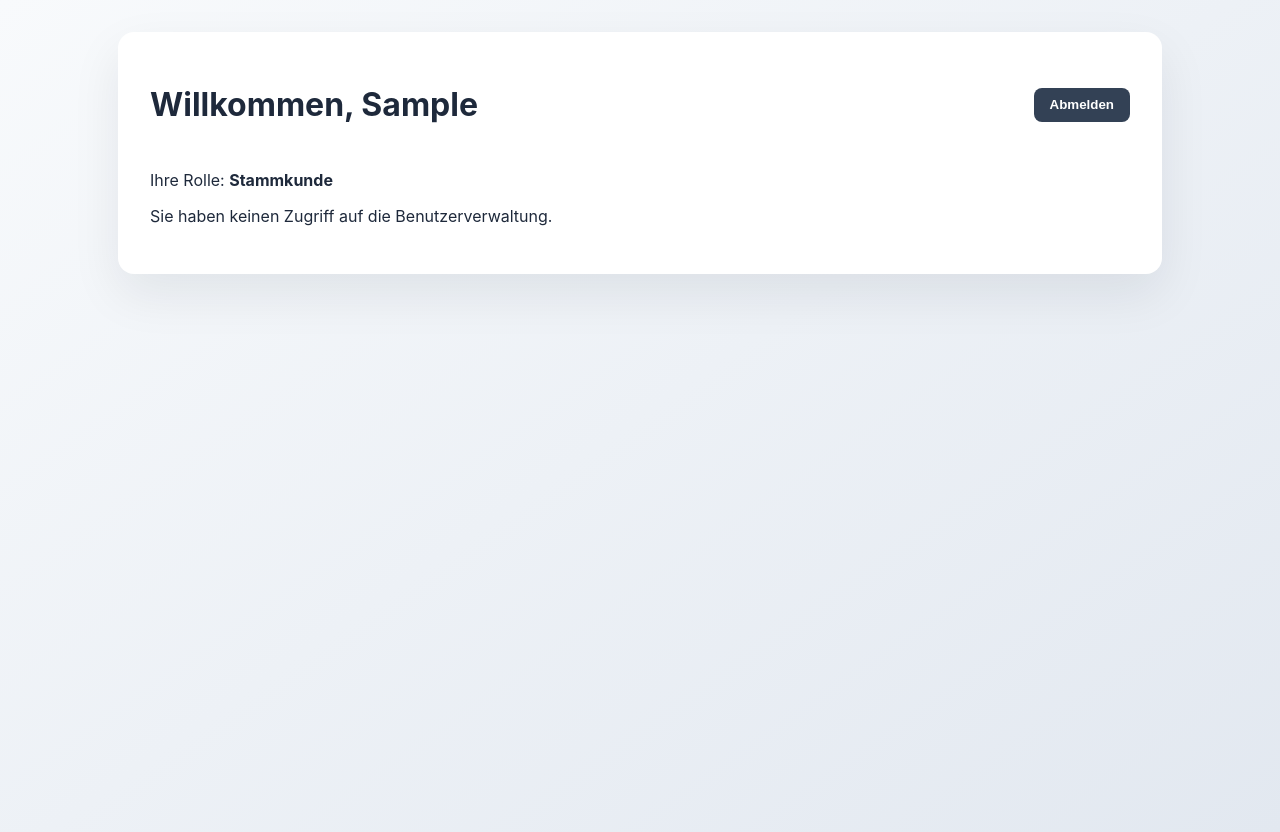
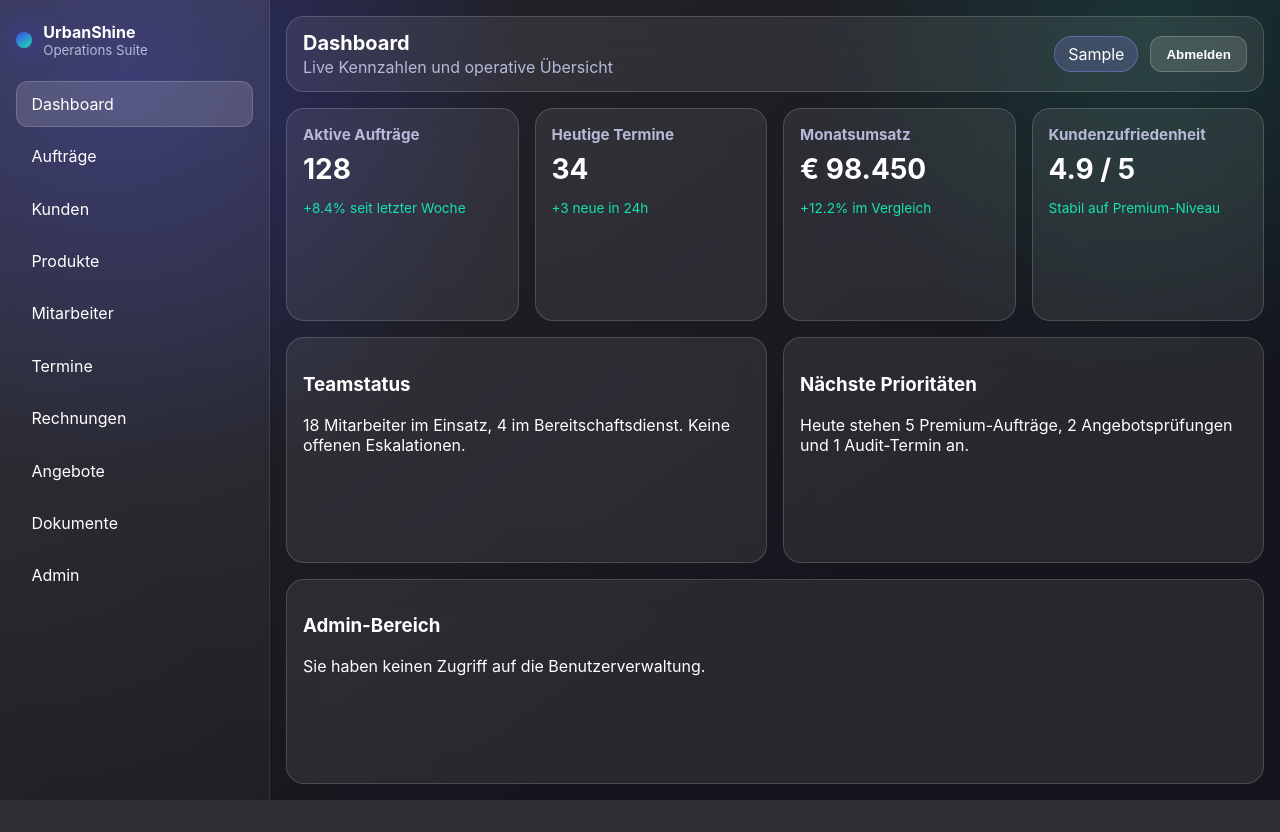
Before and after one commit to uniquetesla/urbanshine_app, a Django app: page /accounts/dashboard/ in a window 1280 px wide. After the commit the page ends 800 px from the top, so only its background shows below. Run offline with Django 5.2, Linux system fonts and the light colour scheme; the visitor is signed in with stand-in values (Sample User, id 1).

Commit message:
Build UrbanShine premium UI foundation with dark glassmorphism layout

```diff
--- a/apps/accounts/apps.py
+++ b/apps/accounts/apps.py
@@ -4,3 +4,7 @@ from django.apps import AppConfig
 class AccountsConfig(AppConfig):
     default_auto_field = "django.db.models.BigAutoField"
     name = "apps.accounts"
+
+
+    def ready(self):
+        from . import signals  # noqa: F401
--- a/docker-compose.yml
+++ b/docker-compose.yml
@@ -11,7 +11,7 @@ services:
       - static_volume:/app/staticfiles
       - media_volume:/app/media
     ports:
-      - "8000:8000"
+      - "8090:8000"
     env_file:
       - .env
     depends_on:
--- /dev/null
+++ b/static/css/base.css
@@ -0,0 +1,174 @@
+:root {
+    --bg-main: #26262c;
+    --bg-alt: #1c1d25;
+    --surface: rgba(255, 255, 255, 0.08);
+    --surface-strong: rgba(255, 255, 255, 0.14);
+    --border: rgba(255, 255, 255, 0.16);
+    --text: #ffffff;
+    --muted: #b8b9d9;
+    --primary: #4146f3;
+    --primary-soft: #6065ff;
+    --accent: #16e2af;
+    --radius: 18px;
+}
+
+* { box-sizing: border-box; }
+
+body {
+    margin: 0;
+    font-family: Inter, -apple-system, BlinkMacSystemFont, "Segoe UI", sans-serif;
+    color: var(--text);
+    background:
+        radial-gradient(circle at 10% 10%, #4146f350 0, transparent 30%),
+        radial-gradient(circle at 90% 5%, #16e2af20 0, transparent 25%),
+        linear-gradient(145deg, var(--bg-main), #15161d 70%);
+    min-height: 100vh;
+}
+
+.app-shell { display: grid; grid-template-columns: 270px 1fr; min-height: 100vh; }
+
+.glass-card {
+    background: var(--surface);
+    border: 1px solid var(--border);
+    backdrop-filter: blur(16px);
+    -webkit-backdrop-filter: blur(16px);
+    border-radius: var(--radius);
+}
+
+.sidebar {
+    padding: 1.4rem 1rem;
+    border-right: 1px solid rgba(255, 255, 255, 0.08);
+    background: linear-gradient(185deg, rgba(255,255,255,0.08), rgba(255,255,255,0.03));
+}
+
+.brand { display: flex; gap: .7rem; align-items: center; margin-bottom: 1.4rem; }
+.brand small { color: var(--muted); display: block; }
+.brand-dot {
+    width: 16px; height: 16px; border-radius: 50%;
+    background: linear-gradient(145deg, var(--primary), var(--accent));
+    box-shadow: 0 0 30px var(--primary);
+}
+
+.sidebar-nav { display: grid; gap: .4rem; }
+.nav-link {
+    color: var(--text);
+    text-decoration: none;
+    padding: .75rem .9rem;
+    border-radius: 12px;
+    border: 1px solid transparent;
+}
+.nav-link:hover, .nav-link.active {
+    background: var(--surface-strong);
+    border-color: var(--border);
+}
+
+.main-layout { padding: 1rem; display: grid; grid-template-rows: auto 1fr; gap: 1rem; }
+
+.topbar {
+    display: flex;
+    align-items: center;
+    justify-content: space-between;
+    gap: 1rem;
+    padding: .9rem 1rem;
+}
+
+.topbar h1 { margin: 0; font-size: 1.25rem; }
+.topbar p { margin: .1rem 0 0; color: var(--muted); }
+
+.topbar-actions { display: flex; gap: .75rem; align-items: center; }
+.user-pill {
+    padding: .45rem .8rem;
+    border-radius: 100px;
+    background: rgba(132, 135, 242, 0.22);
+    border: 1px solid rgba(132, 135, 242, 0.45);
+}
+
+.icon-btn, .btn {
+    border: 1px solid transparent;
+    border-radius: 12px;
+    font-weight: 600;
+    cursor: pointer;
+}
+.icon-btn {
+    width: 40px; height: 40px;
+    background: rgba(255,255,255,.08);
+    color: var(--text);
+    display: none;
+}
+
+.btn {
+    text-decoration: none;
+    display: inline-flex;
+    align-items: center;
+    justify-content: center;
+    padding: .6rem .95rem;
+    background: linear-gradient(145deg, var(--primary), var(--primary-soft));
+    color: #fff;
+}
+.btn:hover { filter: brightness(1.1); }
+.btn-secondary { background: rgba(255,255,255,0.13); border-color: rgba(255,255,255,.2); }
+.btn-danger { background: linear-gradient(145deg, #e04a65, #d13a3a); }
+
+.content-area { display: grid; gap: 1rem; }
+
+.dashboard-grid {
+    display: grid;
+    grid-template-columns: repeat(12, 1fr);
+    gap: 1rem;
+}
+
+.kpi-card {
+    grid-column: span 3;
+    padding: 1rem;
+}
+.kpi-card h3 { margin: 0 0 .5rem; color: var(--muted); font-size: .95rem; }
+.kpi-card strong { font-size: 1.75rem; }
+.kpi-trend { color: var(--accent); font-size: .85rem; }
+
+.panel {
+    grid-column: span 6;
+    padding: 1rem;
+}
+.panel.full { grid-column: span 12; }
+
+.messages { list-style: none; margin: 0; padding: 1rem; }
+.messages li { color: var(--text); }
+
+.form-grid { display: grid; grid-template-columns: repeat(auto-fit, minmax(220px, 1fr)); gap: .85rem; }
+label { display: block; margin-bottom: .35rem; color: var(--muted); }
+input, select, textarea, .form-control {
+    width: 100%;
+    background: rgba(255,255,255,.07);
+    border: 1px solid rgba(255,255,255,.15);
+    color: var(--text);
+    border-radius: 12px;
+    padding: .7rem .8rem;
+}
+
+.table-wrap { overflow-x: auto; }
+table { width: 100%; border-collapse: collapse; }
+th, td { padding: .75rem; border-bottom: 1px solid rgba(255,255,255,.14); text-align: left; }
+
+.auth-layout {
+    min-height: 100vh;
+    display: grid;
+    place-items: center;
+    padding: 1rem;
+}
+
+.login-card { width: min(460px, 100%); padding: 2rem; }
+.subtitle { color: var(--muted); }
+
+@media (max-width: 1080px) {
+    .app-shell { grid-template-columns: 1fr; }
+    .sidebar { position: fixed; inset: 0 auto 0 0; width: min(300px, 90vw); z-index: 20; transform: translateX(-102%); transition: transform .25s ease; }
+    .app-shell[data-sidebar-open="true"] .sidebar { transform: translateX(0); }
+    .icon-btn { display: inline-flex; align-items: center; justify-content: center; }
+    .kpi-card { grid-column: span 6; }
+    .panel { grid-column: span 12; }
+}
+
+@media (max-width: 760px) {
+    .topbar { flex-wrap: wrap; }
+    .kpi-card { grid-column: span 12; }
+}
--- /dev/null
+++ b/static/js/app.js
@@ -0,0 +1,17 @@
+document.addEventListener('DOMContentLoaded', () => {
+  const shell = document.querySelector('.app-shell');
+  const menuToggle = document.getElementById('menuToggle');
+
+  if (!shell || !menuToggle) {
+    return;
+  }
+
+  menuToggle.addEventListener('click', () => {
+    const isOpen = shell.getAttribute('data-sidebar-open') === 'true';
+    shell.setAttribute('data-sidebar-open', String(!isOpen));
+  });
+
+  if (window.innerWidth <= 1080) {
+    shell.setAttribute('data-sidebar-open', 'false');
+  }
+});
--- a/templates/accounts/dashboard.html
+++ b/templates/accounts/dashboard.html
@@ -1,22 +1,48 @@
 {% extends "base.html" %}
 {% block title %}Dashboard | UrbanShine{% endblock %}
+{% block page_title %}Dashboard{% endblock %}
+{% block page_subtitle %}Live Kennzahlen und operative Übersicht{% endblock %}
 {% block content %}
-<div class="container">
-    <div class="nav">
-        <h1>Willkommen, {{ request.user.first_name|default:request.user.username }}</h1>
-        <form method="post" action="{% url 'accounts:logout' %}">{% csrf_token %}<button class="btn secondary" type="submit">Abmelden</button></form>
-    </div>
+<section class="dashboard-grid">
+    <article class="glass-card kpi-card">
+        <h3>Aktive Aufträge</h3>
+        <strong>128</strong>
+        <p class="kpi-trend">+8.4% seit letzter Woche</p>
+    </article>
+    <article class="glass-card kpi-card">
+        <h3>Heutige Termine</h3>
+        <strong>34</strong>
+        <p class="kpi-trend">+3 neue in 24h</p>
+    </article>
+    <article class="glass-card kpi-card">
+        <h3>Monatsumsatz</h3>
+        <strong>€ 98.450</strong>
+        <p class="kpi-trend">+12.2% im Vergleich</p>
+    </article>
+    <article class="glass-card kpi-card">
+        <h3>Kundenzufriedenheit</h3>
+        <strong>4.9 / 5</strong>
+        <p class="kpi-trend">Stabil auf Premium-Niveau</p>
+    </article>
 
-    {% if messages %}
-    <ul class="messages">{% for message in messages %}<li>{{ message }}</li>{% endfor %}</ul>
-    {% endif %}
+    <article class="glass-card panel">
+        <h3>Teamstatus</h3>
+        <p>18 Mitarbeiter im Einsatz, 4 im Bereitschaftsdienst. Keine offenen Eskalationen.</p>
+    </article>
 
-    <p>Ihre Rolle: <strong>{{ request.user.get_role_display }}</strong></p>
+    <article class="glass-card panel">
+        <h3>Nächste Prioritäten</h3>
+        <p>Heute stehen 5 Premium-Aufträge, 2 Angebotsprüfungen und 1 Audit-Termin an.</p>
+    </article>
 
-    {% if request.user.role == 'admin' or request.user.role == 'chef' %}
-        <a class="btn" href="{% url 'accounts:user_list' %}">Benutzerverwaltung öffnen</a>
-    {% else %}
-        <p>Sie haben keinen Zugriff auf die Benutzerverwaltung.</p>
-    {% endif %}
-</div>
+    <article class="glass-card panel full">
+        <h3>Admin-Bereich</h3>
+        {% if request.user.role == 'admin' or request.user.role == 'chef' %}
+            <p>Sie haben erweiterten Zugriff auf die Benutzerverwaltung und rollenbasierte Freigaben.</p>
+            <a class="btn" href="{% url 'accounts:user_list' %}">Benutzerverwaltung öffnen</a>
+        {% else %}
+            <p>Sie haben keinen Zugriff auf die Benutzerverwaltung.</p>
+        {% endif %}
+    </article>
+</section>
 {% endblock %}
--- a/templates/accounts/login.html
+++ b/templates/accounts/login.html
@@ -1,9 +1,8 @@
 {% extends "base.html" %}
 {% block title %}Anmeldung | UrbanShine{% endblock %}
 {% block content %}
-<div class="login-wrap">
-    <div class="login-card">
-        <h1>UrbanShine Portal</h1>
+<div class="glass-card login-card">
+    <h1>UrbanShine Platform Login</h1>
     <p class="subtitle">Bitte melden Sie sich mit Ihren Zugangsdaten an.</p>
 
     {% if form.errors %}
@@ -17,5 +16,4 @@
         <button class="btn" type="submit">Anmelden</button>
     </form>
 </div>
-</div>
 {% endblock %}
--- a/templates/base.html
+++ b/templates/base.html
@@ -1,114 +1,70 @@
+{% load static %}
 <!DOCTYPE html>
 <html lang="de">
 <head>
     <meta charset="UTF-8">
-    <meta name="viewport" content="width=device-width, initial-scale=1.0">
+    <meta name="viewport" content="width=device-width, initial-scale=1.0, viewport-fit=cover">
     <title>{% block title %}UrbanShine{% endblock %}</title>
-    <style>
-        :root {
-            color-scheme: light;
-            --bg: #f4f7fb;
-            --primary: #185adb;
-            --surface: #ffffff;
-            --text: #1e293b;
-            --muted: #64748b;
-            --danger: #dc2626;
-        }
-
-        body {
-            margin: 0;
-            font-family: "Inter", "Segoe UI", sans-serif;
-            background: linear-gradient(145deg, #f8fafc 0%, #e2e8f0 100%);
-            color: var(--text);
-            min-height: 100vh;
-        }
-
-        .container {
-            max-width: 980px;
-            margin: 2rem auto;
-            background: var(--surface);
-            border-radius: 16px;
-            box-shadow: 0 20px 50px rgba(15, 23, 42, 0.08);
-            padding: 2rem;
-        }
-
-        .nav {
-            display: flex;
-            justify-content: space-between;
-            align-items: center;
-            margin-bottom: 1.5rem;
-        }
-
-        .btn {
-            border: none;
-            border-radius: 8px;
-            padding: 0.6rem 1rem;
-            cursor: pointer;
-            text-decoration: none;
-            display: inline-block;
-            color: white;
-            background: var(--primary);
-            font-weight: 600;
-        }
-
-        .btn.danger { background: var(--danger); }
-        .btn.secondary { background: #334155; }
-
-        .form-grid {
-            display: grid;
-            gap: 1rem;
-            grid-template-columns: repeat(auto-fit, minmax(220px, 1fr));
-        }
-
-        label { font-weight: 600; display: block; margin-bottom: .3rem; }
-        input, select {
-            width: 100%;
-            padding: 0.6rem;
-            border-radius: 8px;
-            border: 1px solid #cbd5e1;
-            font-size: 1rem;
-            box-sizing: border-box;
-        }
-
-        table {
-            width: 100%;
-            border-collapse: collapse;
-            margin-top: 1rem;
-        }
-
-        th, td {
-            border-bottom: 1px solid #e2e8f0;
-            text-align: left;
-            padding: .8rem;
-        }
-
-        .messages { list-style: none; padding: 0; }
-        .messages li {
-            background: #e2e8f0;
-            padding: .7rem;
-            border-radius: 8px;
-            margin-bottom: .5rem;
-        }
-
-        .login-wrap {
-            min-height: 100vh;
-            display: grid;
-            place-items: center;
-            padding: 1rem;
-        }
-
-        .login-card {
-            width: min(440px, 100%);
-            background: var(--surface);
-            border-radius: 16px;
-            box-shadow: 0 20px 50px rgba(15, 23, 42, 0.12);
-            padding: 2rem;
-        }
-
-        .subtitle { color: var(--muted); margin-top: 0; }
-    </style>
+    <link rel="stylesheet" href="{% static 'css/base.css' %}">
 </head>
 <body>
+{% if request.user.is_authenticated %}
+<div class="app-shell" data-sidebar-open="true">
+    <aside class="sidebar" id="sidebar">
+        <div class="brand">
+            <span class="brand-dot"></span>
+            <div>
+                <strong>UrbanShine</strong>
+                <small>Operations Suite</small>
+            </div>
+        </div>
+
+        <nav class="sidebar-nav" aria-label="Hauptnavigation">
+            <a href="{% url 'accounts:dashboard' %}" class="nav-link {% if request.resolver_match.url_name == 'dashboard' %}active{% endif %}">Dashboard</a>
+            <a href="#" class="nav-link">Aufträge</a>
+            <a href="#" class="nav-link">Kunden</a>
+            <a href="#" class="nav-link">Produkte</a>
+            <a href="#" class="nav-link">Mitarbeiter</a>
+            <a href="#" class="nav-link">Termine</a>
+            <a href="#" class="nav-link">Rechnungen</a>
+            <a href="#" class="nav-link">Angebote</a>
+            <a href="#" class="nav-link">Dokumente</a>
+            <a href="{% url 'accounts:user_list' %}" class="nav-link {% if request.resolver_match.url_name == 'user_list' or request.resolver_match.url_name == 'user_create' or request.resolver_match.url_name == 'user_update' %}active{% endif %}">Admin</a>
+        </nav>
+    </aside>
+
+    <div class="main-layout">
+        <header class="topbar glass-card">
+            <button type="button" class="icon-btn" id="menuToggle" aria-label="Navigation umschalten">☰</button>
+            <div>
+                <h1>{% block page_title %}Dashboard{% endblock %}</h1>
+                <p>{% block page_subtitle %}UrbanShine Plattformübersicht{% endblock %}</p>
+            </div>
+            <div class="topbar-actions">
+                <span class="user-pill">{{ request.user.first_name|default:request.user.username }}</span>
+                <form method="post" action="{% url 'accounts:logout' %}">{% csrf_token %}<button class="btn btn-secondary" type="submit">Abmelden</button></form>
+            </div>
+        </header>
+
+        <main class="content-area">
+            {% if messages %}
+                <ul class="messages glass-card">
+                    {% for message in messages %}<li>{{ message }}</li>{% endfor %}
+                </ul>
+            {% endif %}
+{% else %}
+<main class="auth-layout">
+{% endif %}
+
 {% block content %}{% endblock %}
+
+{% if request.user.is_authenticated %}
+        </main>
+    </div>
+</div>
+{% else %}
+</main>
+{% endif %}
+<script src="{% static 'js/app.js' %}" defer></script>
 </body>
 </html>
```
Also changed, not shown: apps/accounts/signals.py (added, +25 -0 lines), templates/accounts/user_form.html (+9 -9 lines), templates/accounts/user_list.html (+10 -13 lines), README.md. Lines whose indentation alone changed are shown as unchanged.
